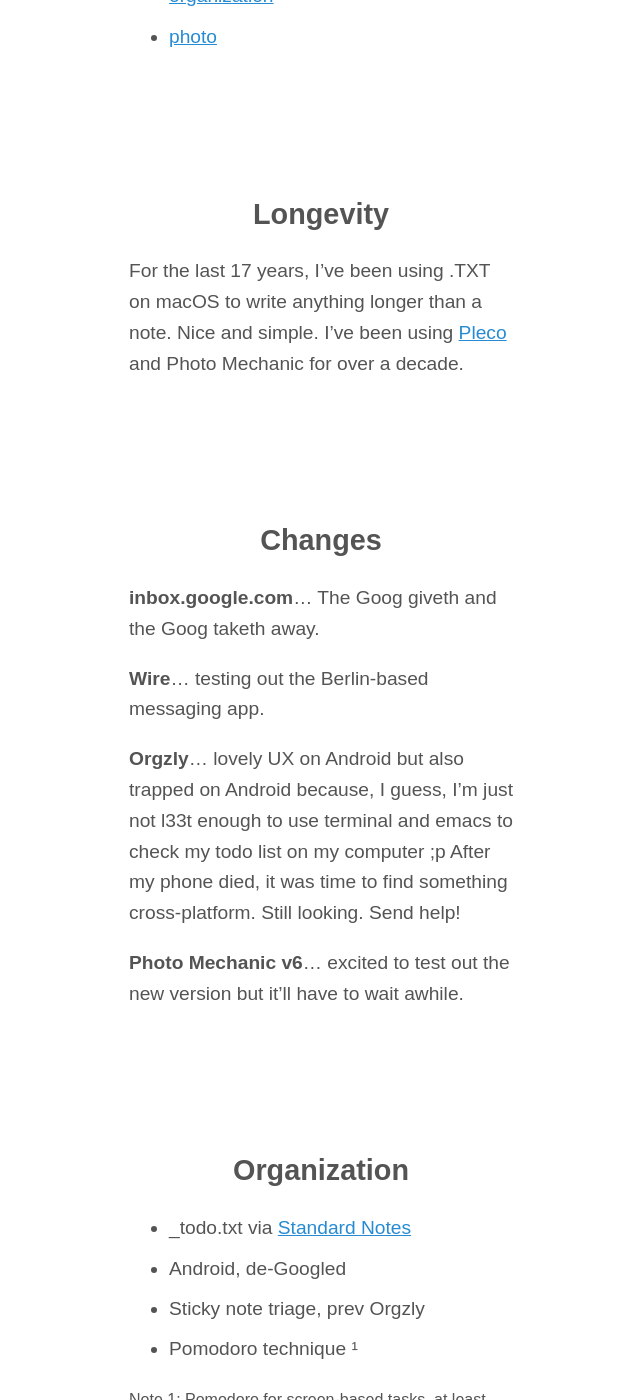
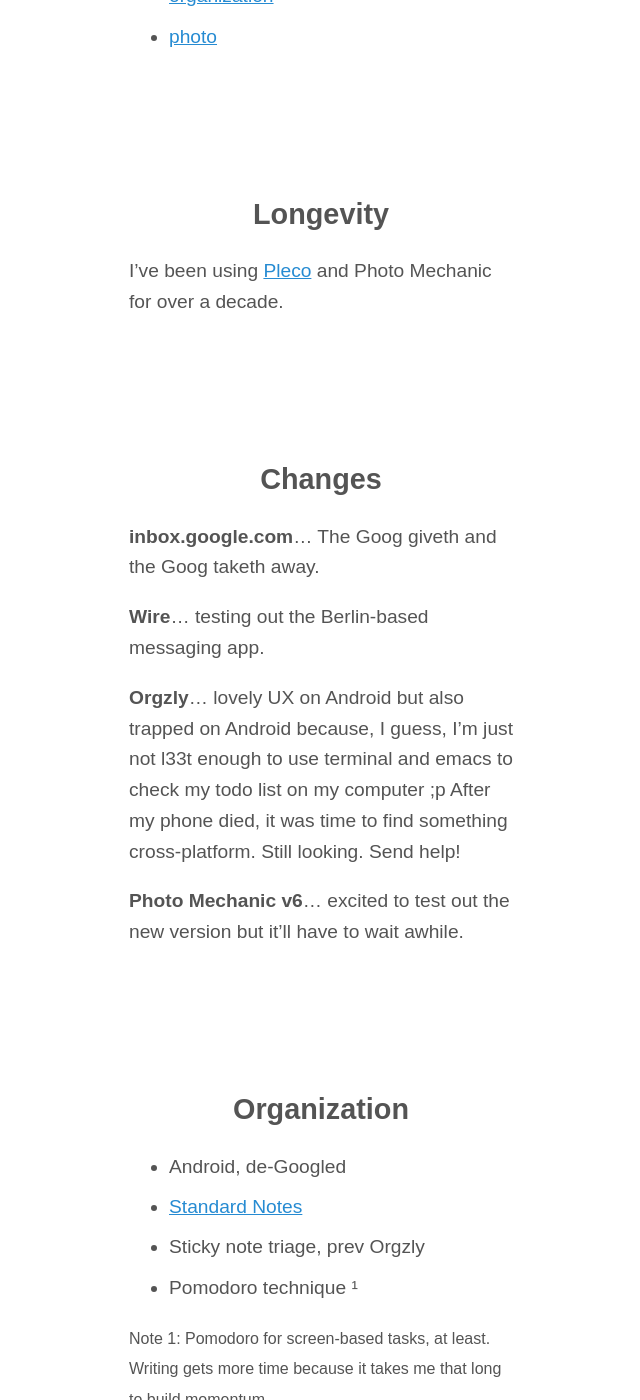
Before and after one commit to zachmccabe/zachmccabe.github.io, a Jekyll site: the page built from tools.md, in a window 1280 px wide and 1400 px high, scrolled down 356 px. Shown: the whole window, without its empty margins (319-959 px from the left). Built offline with Jekyll 4.4.1, drawn with Linux system fonts in a browser that asks for light colours.

Commit message:
Update tools.md

```diff
--- a/tools.md
+++ b/tools.md
@@ -20,7 +20,7 @@
 
 ## Longevity
 
-For the last 17 years, I've been using .TXT on macOS to write anything longer than a note. Nice and simple. I've been using [Pleco](https://www.pleco.com) and Photo Mechanic for over a decade.
+I've been using [Pleco](https://www.pleco.com) and Photo Mechanic for over a decade.
 
 
 
@@ -39,8 +39,8 @@
 
 ## Organization
 
-+ _todo.txt via [Standard Notes](https://www.standardnotes.org)
 + Android, de-Googled
++ [Standard Notes](https://www.standardnotes.org)
 + Sticky note triage, prev Orgzly
 + Pomodoro technique &sup1;
 
```
